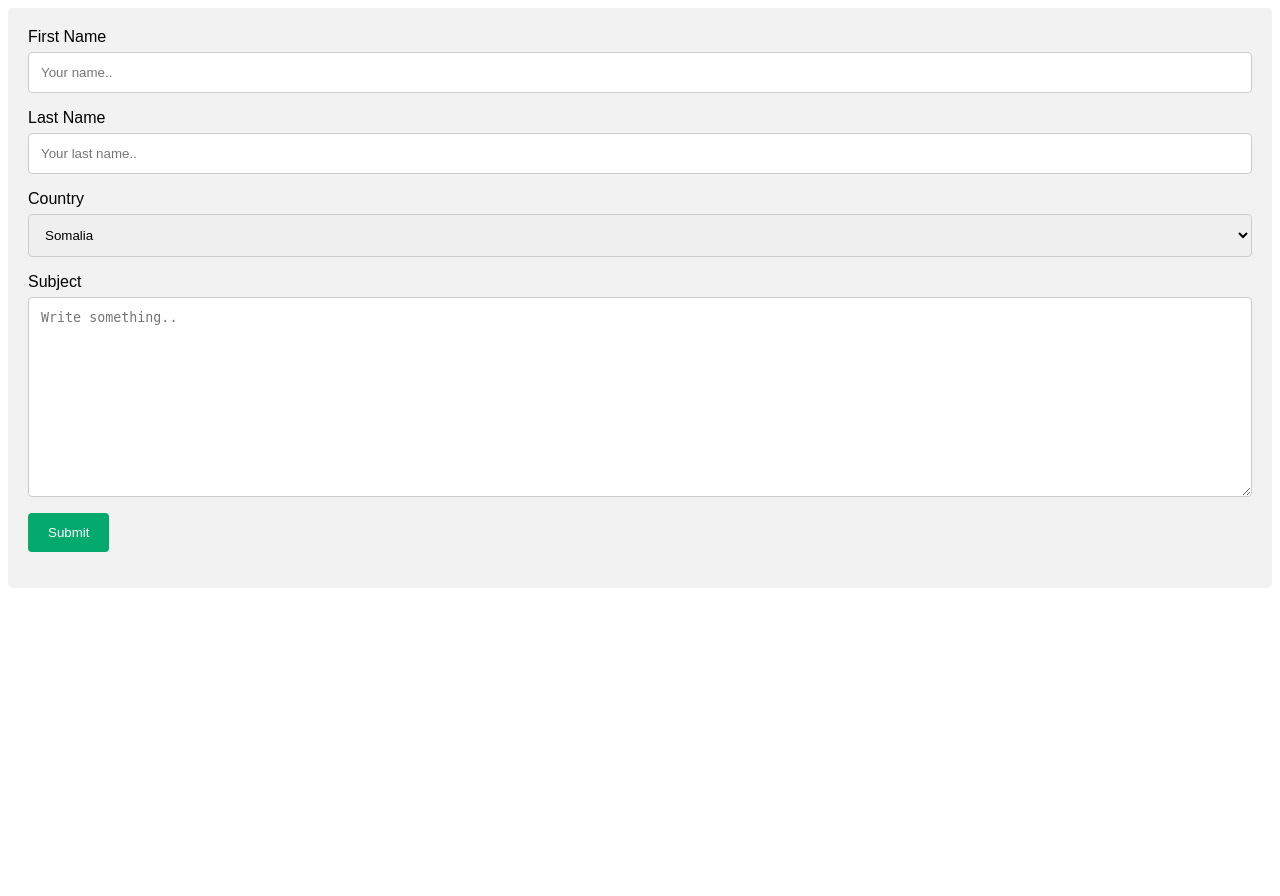
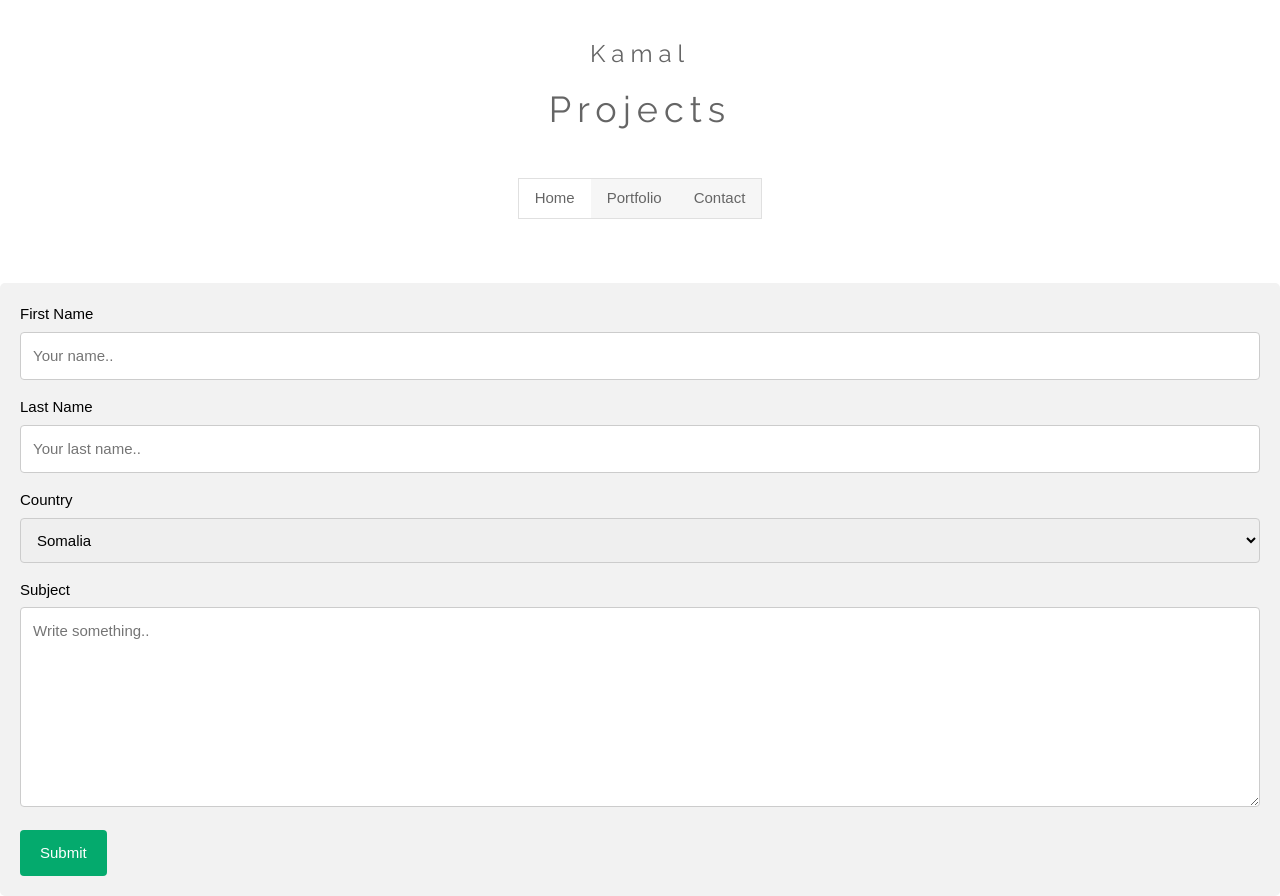
Before and after one commit to heybad/websiteproject, a Flask app: page /contact in a window 1280 px wide. Before the commit the page ends 588 px from the top, so only its background shows below. Run offline with Flask 3, Linux system fonts and the light colour scheme; parts of the project's set-up code (start-up, migrations or seed data) failed here and were passed over.

```diff
--- a/app.py
+++ b/app.py
@@ -14,6 +14,10 @@ def index():
     # Render 'main.html' and 'home.html'
     return render_template('main.html') + render_template('home.html')
 
+@app.route('/home')
+def home():
+  return render_template('main.html') + render_template('home.html')
+
 @app.route('/portfolio')
 def portfolio():
    return render_template('portfolio.html', data=data)
--- a/templates/contact.html
+++ b/templates/contact.html
@@ -1,3 +1,5 @@
+{% extends "main.html" %}
+
 {% block content %}
 <style>
 body {font-family: Arial, Helvetica, sans-serif;}
--- a/templates/main.html
+++ b/templates/main.html
@@ -21,9 +21,9 @@
 
         <div class="w3-padding-32">
             <div class="w3-bar w3-border">
-                <a href="#" class="w3-bar-item w3-button">Home</a>
+                <a href="/home" class="w3-bar-item w3-button">Home</a>
                 <a href="/portfolio" class="w3-bar-item w3-button w3-light-grey">Portfolio</a>
-               <a href="/contact" class="w3-bar-item w3-button w3-light-grey">contact</a>
+               <a href="/contact" class="w3-bar-item w3-button w3-light-grey">Contact</a>
             </div>
         </div>
     </header>
```
Also changed, not shown: templates/home.html (+26 -2 lines), images/data.png (added), images/datafile.jpg (added), images/image.jpg (deleted).
